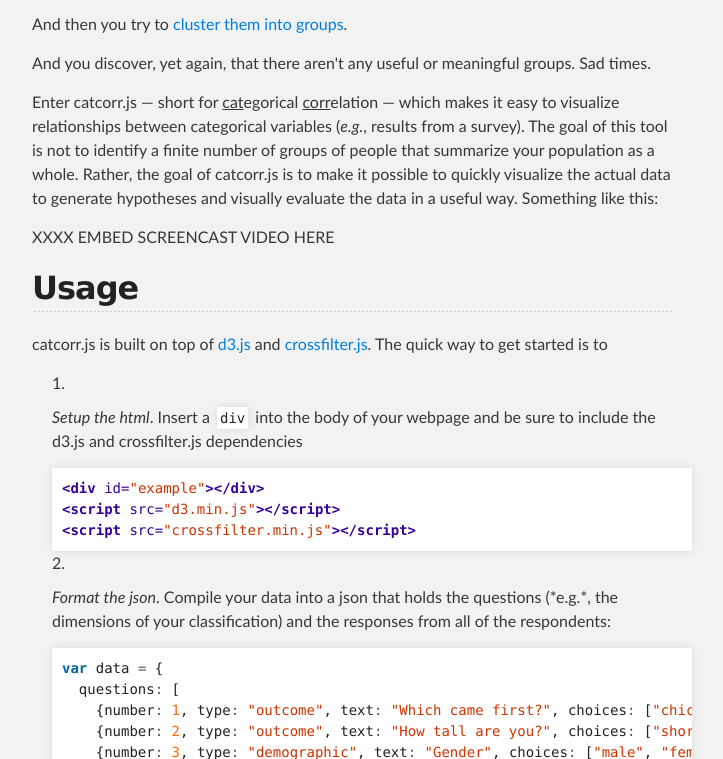
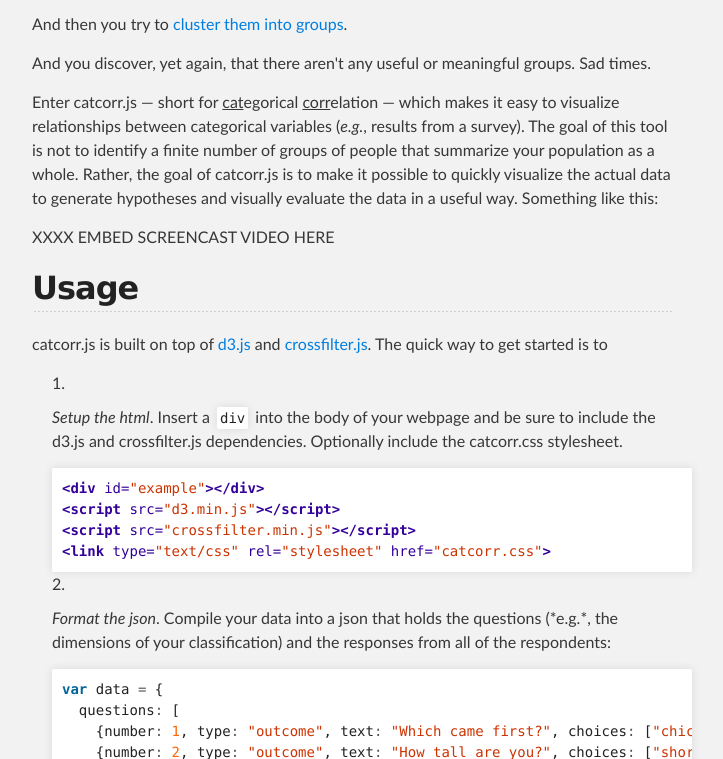
Before and after one commit to ideo/catcorrjs, a plain HTML site: page index.html in a window 1280 px wide. Shown: the part 459-1218 px from the top of the page, without its empty margins (288-1011 px from the left). Drawn offline with Linux system fonts and the light colour scheme.

Commit message:
added instructions to include the stylesheet

```diff
--- a/index.html
+++ b/index.html
@@ -66,11 +66,13 @@
 <ol>
 <li>
 <p><em>Setup the html</em>. Insert a <code>div</code> into the body of your webpage and
-be sure to include the d3.js and crossfilter.js dependencies</p>
+be sure to include the d3.js and crossfilter.js dependencies. Optionally include the catcorr.css stylesheet.</p>
 
-<div class="highlight highlight-html"><pre><span class="nt">&lt;div</span> <span class="na">id=</span><span class="s">"example"</span><span class="nt">&gt;&lt;/div&gt;</span>
+<div class="highlight highlight-html"><pre>
+<span class="nt">&lt;div</span> <span class="na">id=</span><span class="s">"example"</span><span class="nt">&gt;&lt;/div&gt;</span>
 <span class="nt">&lt;script </span><span class="na">src=</span><span class="s">"d3.min.js"</span><span class="nt">&gt;&lt;/script&gt;</span>
 <span class="nt">&lt;script </span><span class="na">src=</span><span class="s">"crossfilter.min.js"</span><span class="nt">&gt;&lt;/script&gt;</span>
+<span class="nt">&lt;link</span> <span class="na">type=</span><span class="s">"text/css"</span> <span class="na">rel=</span><span class="s">"stylesheet"</span> <span class="na">href=</span><span class="s">"catcorr.css"</span><span class="nt">&gt;</span>
 </pre></div>
 </li>
 <li>
```
